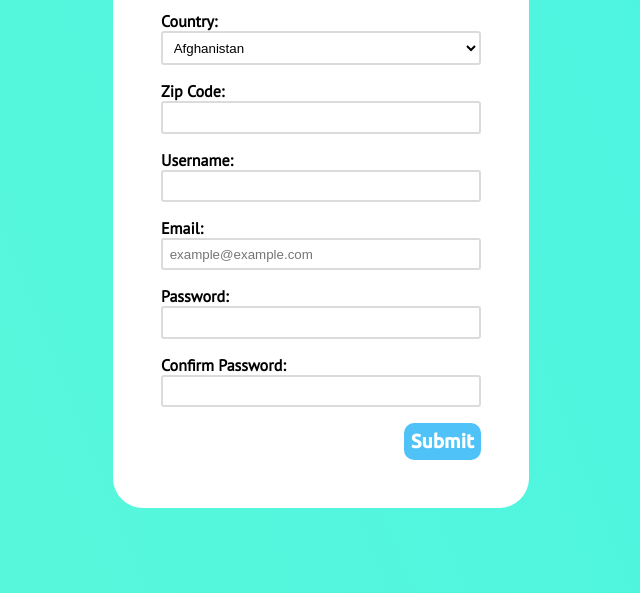
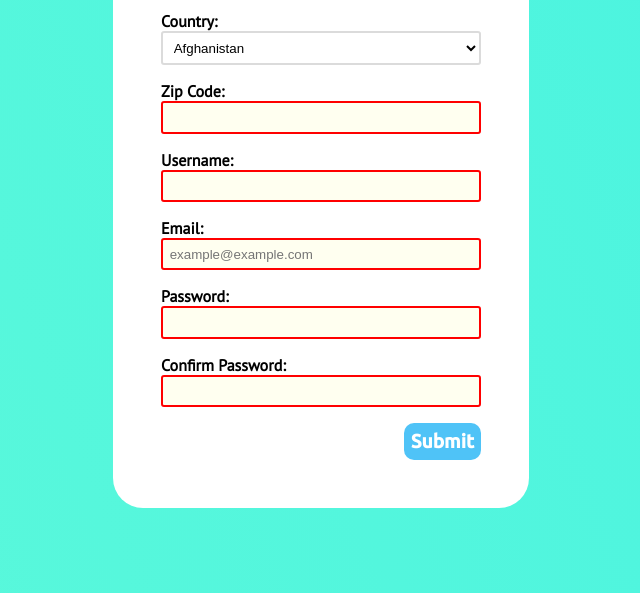
Before and after one commit to R1pp3l/JS-Form-Validation, a plain HTML site: page index.html in a window 1280 px wide. Shown: the part 223-816 px from the top of the page, without its empty margins (319-959 px from the left). Drawn offline with Linux system fonts and the light colour scheme.

Commit message:
invalid pseudo class for empty or wrong value

```diff
--- a/styles.css
+++ b/styles.css
@@ -68,6 +68,11 @@ body {
   padding: 0.5em;
 }
 
+.inputs:invalid {
+  border: 2px solid red;
+  background-color: ivory;
+}
+
 .forms {
   font-family: "PT Sans", sans-serif;
   font-weight: bold;
```
